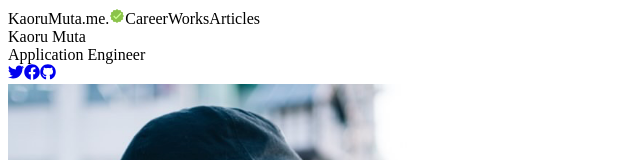
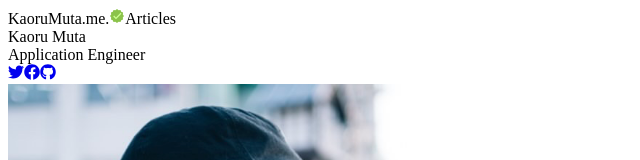
Before and after one commit to KaoruMuta/KaoruMuta.me, a Next.js app: page / in a window 1280 px wide. Shown: the top 160 px of the page, without its empty margins (0-640 px from the left). Built offline with nearby package versions, Linux system fonts and the light colour scheme.

Commit message:
fix: remove career and works information from header

```diff
--- a/components/Header.tsx
+++ b/components/Header.tsx
@@ -7,8 +7,6 @@ const Header = () => {
         KaoruMuta.me.
         <FcApproval className='ml-1' />
       </span>
-      <span className='flex-none'>Career</span>
-      <span className='flex-none ml-8'>Works</span>
       <span className='flex-none ml-8'>Articles</span>
     </header>
   );
```
